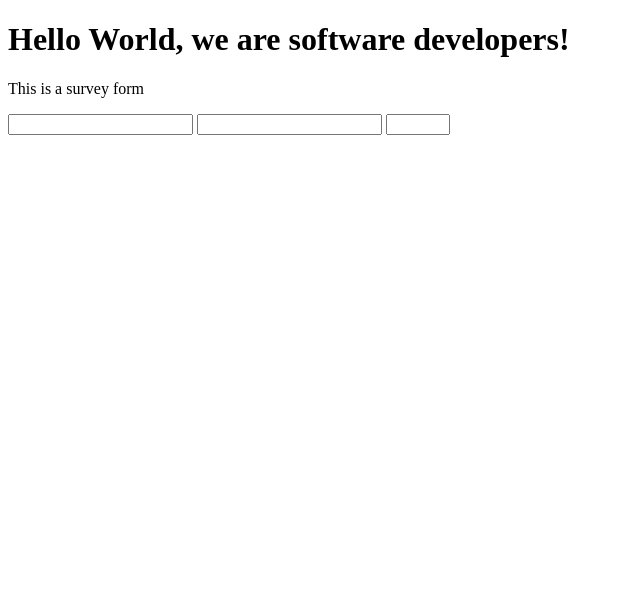
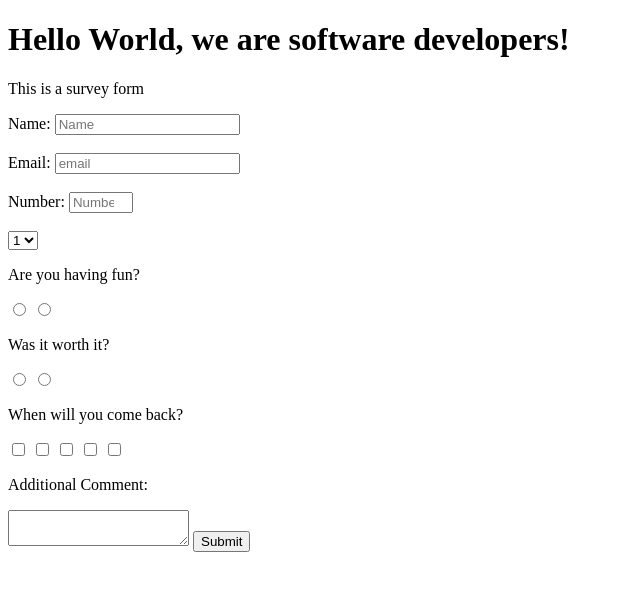
Before and after one commit to SoniaRMK/Microverse-HTML-CSS-project, a plain HTML site: page index.html in a window 1280 px wide. Shown: the whole page, without its empty margins (0-640 px from the left). Drawn offline with Linux system fonts and the light colour scheme.

Commit message:
stories 11-16

```diff
--- a/index.html
+++ b/index.html
@@ -11,12 +11,40 @@
     <p id='description'>This is a survey form</p>
 
     <form id='survey-form'>
-      <label id="name-label"></label>
-      <input type='text' id="name"/>
-      <label id="email-label"></label>
-      <input type='email' id="email"/>
-      <label id="number-label"></label>
-      <input type='number' id="number" min="1" max="100"/>
+      <label id="name-label">Name:</label>
+      <input type='text' id="name" placeholder='Name' required/>
+      <br><br>
+      <label id="email-label">Email:</label>
+      <input type='email' id="email" placeholder='email' required/>
+      <br><br>
+      <label id="number-label">Number:</label>
+      <input type='number' id="number" min="1" max="100" placeholder='Number'/>
+      <br><br>
+      <select id='dropdown'>
+        <option value='1'>1</option>
+        <option value='2'>2</option>
+        <option value='3'>3</option>
+      </select>
+
+      <p>Are you having fun?</p>
+      <input type='radio' name='yes' value='yes'/>
+      <input type='radio' name='no' value='no'/>
+
+      <p>Was it worth it?</p>
+      <input type='radio' name='yes' value='yes'/>
+      <input type='radio' name='no' value='no'/>
+
+      <p>When will you come back?</p>
+      <input type='checkbox' name='Monday' value='Monday'/>
+      <input type='checkbox' name='Tuesday' value='Tuesday'/>
+      <input type='checkbox' name='Wednesday' value='Wednesday'/>
+      <input type='checkbox' name='Thursday' value='Thursday'/>
+      <input type='checkbox' name='Friday' value='Friday'/>
+
+      <p>Additional Comment:</p>
+      <textarea></textarea>
+
+      <button type='submit' id="submit">Submit</button>
 
     </form>
 
```
